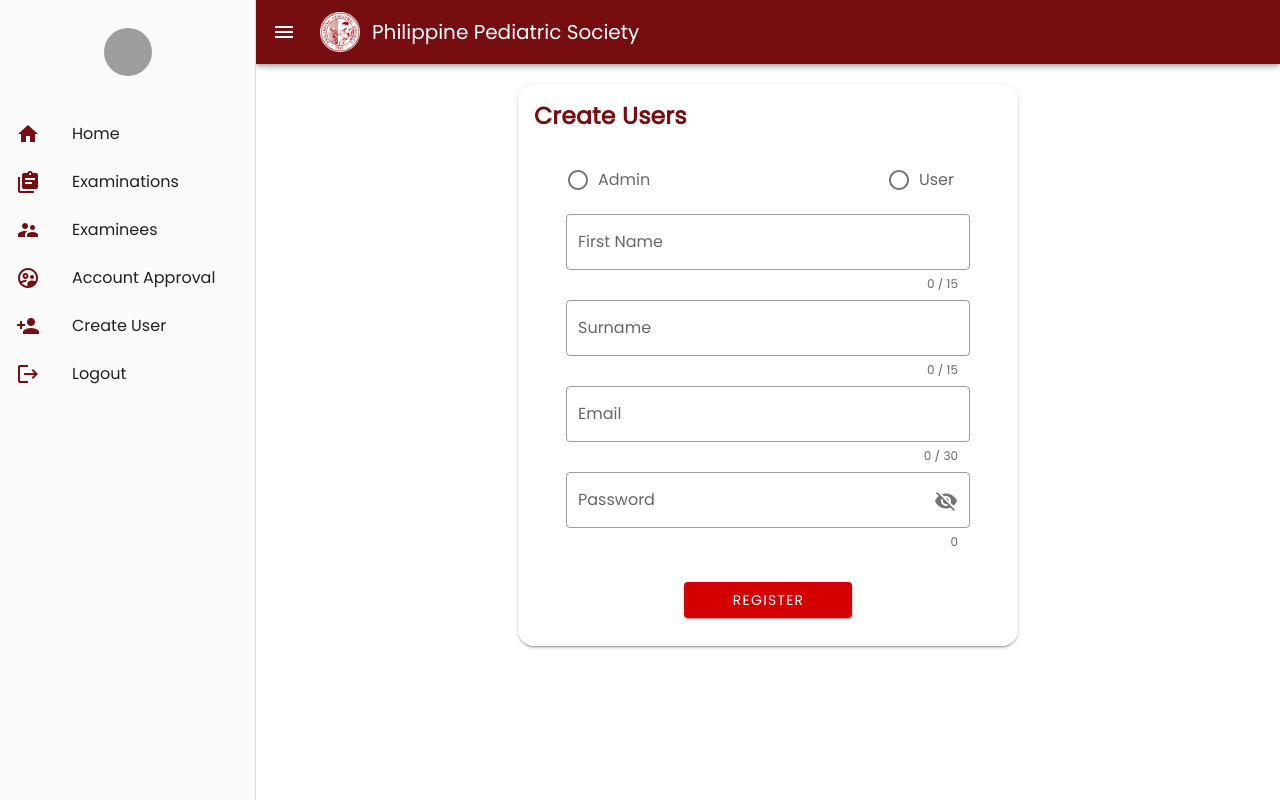
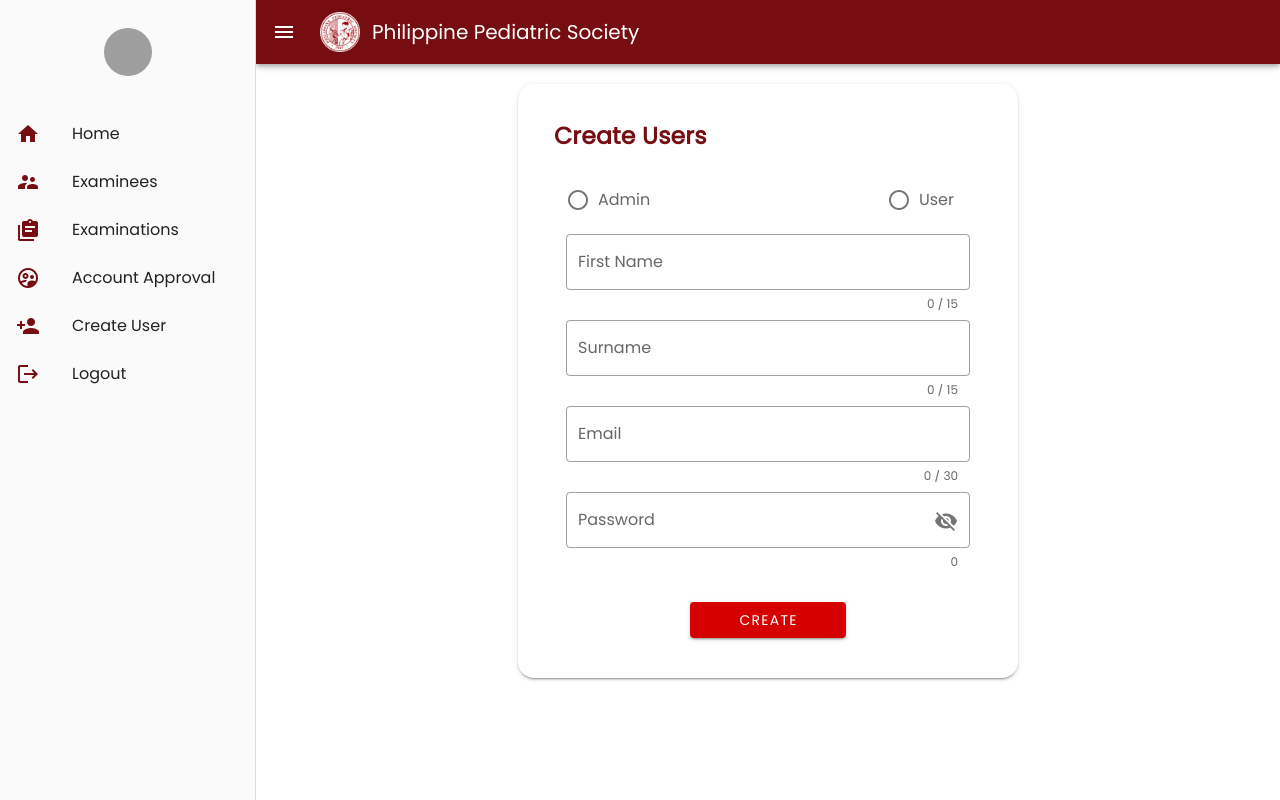
Before and after one commit to AndreLaurio/pps-frontend, a Vue app: page /admin/create-user in a window 1280 px wide. Built offline with nearby package versions, Linux system fonts and the light colour scheme; no server answers; grey boxes are pictures that could not be loaded.

Commit message:
[STAGING] authentication

```diff
--- a/src/components/Authentication.vue
+++ b/src/components/Authentication.vue
@@ -111,7 +111,9 @@ export default {
                     password_confirmation:this.register_data.password,
                     user_type: 1
                 }).then(response => {
-                    this.$router.push({ name: 'User' })
+                    //show pending for approval
+                    console.log('success')
+                    //auto login when registred successfully  this.$router.push({ name: 'User' })
                 }).catch(err => {
                     // this.validationErrors = err.response.data.errors
                     //not fixed so alternative way
@@ -128,11 +130,18 @@ export default {
                     password: this.login_data.password
                 }).then(response => {
                     axios.get('/api/user').then(response =>{
+                        let is_approved = response.data.is_approved
                         let user_type = response.data.user_type
-                        if(user_type == 1){
-                            this.$router.push({ name: 'User' })
+                        if(is_approved == 1){
+                            if(user_type == 1){
+                                this.$router.push({ name: 'User' })
+                            } else if(user_type == 2){
+                                this.$router.push({ name: 'Admin' })
+                            } else if(user_type == 3){
+                                // Super Admin
+                            }
                         }else{
-                            this.$router.push({ name: 'Admin' })
+                            console.log('waiting for approval')
                         }
                     })
                 }).catch(err => {
--- a/src/components/admin/AdminDashboard.vue
+++ b/src/components/admin/AdminDashboard.vue
@@ -20,20 +20,20 @@
                         Home
                     </v-list-item-content>
                 </v-list-item>
-                <v-list-item link>
-                    <v-list-item-action>
-                        <v-icon color="#760D11">mdi-clipboard-text-multiple</v-icon>
-                    </v-list-item-action>
-                    <v-list-item-content>
-                        Examinations
-                    </v-list-item-content>
-                </v-list-item>
                  <v-list-item link>
                     <v-list-item-action>
                         <v-icon color="#760D11">mdi-account-supervisor</v-icon>
                     </v-list-item-action>
                     <v-list-item-content>
                         Examinees
+                    </v-list-item-content>
+                </v-list-item>
+                  <v-list-item link>
+                    <v-list-item-action>
+                        <v-icon color="#760D11">mdi-clipboard-text-multiple</v-icon>
+                    </v-list-item-action>
+                    <v-list-item-content>
+                        Examinations
                     </v-list-item-content>
                 </v-list-item>
                 <v-list-item link v-on:click="accountApproval">
--- a/src/views/admin/AdminAccountApproval.vue
+++ b/src/views/admin/AdminAccountApproval.vue
@@ -2,7 +2,12 @@
     <div class="pop">
         <v-layout>
             <v-flex xs12 md6>
-                <h1>Account Approval</h1>
+                <div class="mt-12 ml-12">
+                    <h1>Account Approval</h1>
+                </div>
+            </v-flex>
+            <v-flex>
+
             </v-flex>
         </v-layout>
         <v-main>
@@ -24,6 +29,21 @@ import AdminDashboard from '@/components/admin/AdminDashboard'
 export default {
     components:{
         AdminDashboard
+    },
+    data(){
+        return{
+            pendingAccount:[]
+        }
+    },
+    mounted(){
+        this.getAccounts()
+    },
+    methods:{
+        getAccounts(){
+            axios.get('/api/accounts').then(response =>{
+                this.pendingAccount = response.data
+            })
+        }
     }
 }
 </script>
--- a/src/views/admin/AdminCreateUser.vue
+++ b/src/views/admin/AdminCreateUser.vue
@@ -4,7 +4,7 @@
             <v-flex xs12 md6>
                 <v-card class="mx-auto rounded-xl mb-3 mt-5" max-width="500">
                     <v-card-title>
-                        <h3 class="fcolor">Create Users</h3>
+                        <h3 class="fcolor mt-5 ml-5">Create Users</h3>
                     </v-card-title>
                     <v-card-text class="pl-12 pr-12">
                         <div class="valsuccess">{{register_validation_success}}</div>
@@ -20,7 +20,7 @@
                         <v-text-field v-model="register_data.password" label="Password" outlined :rules="[rules.required, rules.min]" counter hint="At least 8 characters" :append-icon="show_password ? 'mdi-eye' : 'mdi-eye-off'" :type="show_password ? 'text' : 'password'" @click:append="show_password = !show_password" required></v-text-field>
                     </v-card-text>
                     <v-card-actions class="justify-center">
-                        <v-btn v-on:click="register" class="pl-12 pr-12 mb-5 primary red accent-4"> Register</v-btn>
+                        <v-btn v-on:click="register" class="pl-12 pr-12 mb-8 primary red accent-4"> Create</v-btn>
                     </v-card-actions>
                 </v-card>
             </v-flex>
```
